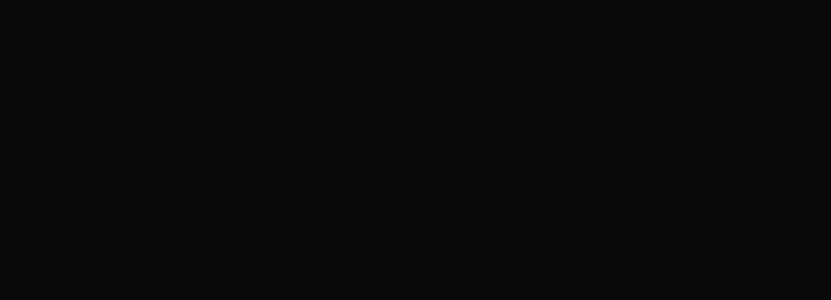
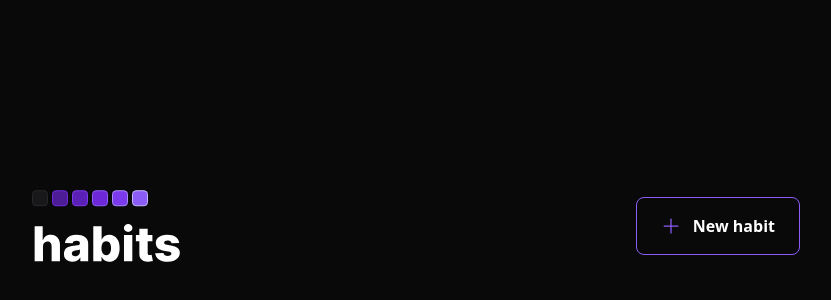
Before and after one commit to EPanni/Habits-Tracker, a React (Vite) app in the folder web/: page / in a window 1280 px wide. Shown: the part 174-474 px from the top of the page, without its empty margins (224-1055 px from the left). Built offline with nearby package versions, Linux system fonts and the light colour scheme.

Commit message:
CHORE[Web]: Create component header

```diff
--- a/web/index.html
+++ b/web/index.html
@@ -6,7 +6,7 @@
     <meta name="viewport" content="width=device-width, initial-scale=1.0" />
     <title>Vite + React + TS</title>
   </head>
-  <body class="bg-background">
+  <body class="bg-background text-white">
     <div id="root"></div>
     <script type="module" src="/src/main.tsx"></script>
   </body>
--- a/web/package.json
+++ b/web/package.json
@@ -9,6 +9,7 @@
     "preview": "vite preview"
   },
   "dependencies": {
+    "phosphor-react": "^1.4.1",
     "react": "^18.2.0",
     "react-dom": "^18.2.0"
   },
--- a/web/src/App.tsx
+++ b/web/src/App.tsx
@@ -1,5 +1,10 @@
+import { Header } from "./components/Header";
 import "./styles/global.css";
 
 export function App() {
-  return <div></div>;
+  return (
+    <div className="w-screen h-screen flex justify-center items-center">
+      <Header />
+    </div>
+  );
 }
--- /dev/null
+++ b/web/src/components/Header.tsx
@@ -0,0 +1,20 @@
+import { Plus } from "phosphor-react";
+import logoImage from "../assets/logo.svg";
+
+export function Header() {
+  return (
+    <div className="w-full max-w-5xl px-6 flex flex-col gap-16">
+      <div className="w-full max-w-3xl mx-auto flex items-center justify-between">
+        <img src={logoImage} alt="Habits" />
+
+        <button
+          type="button"
+          className="border border-violet-500 font-semibold rounded-lg px-6 py-4 flex items-center gap-3 hover:border-violet-300"
+        >
+          <Plus size={20} className="text-violet-500" />
+          New habit
+        </button>
+      </div>
+    </div>
+  );
+}
```
Also changed, not shown: web/src/assets/logo.svg (added), 1 other file (tests, documents, lock files or other folders).
